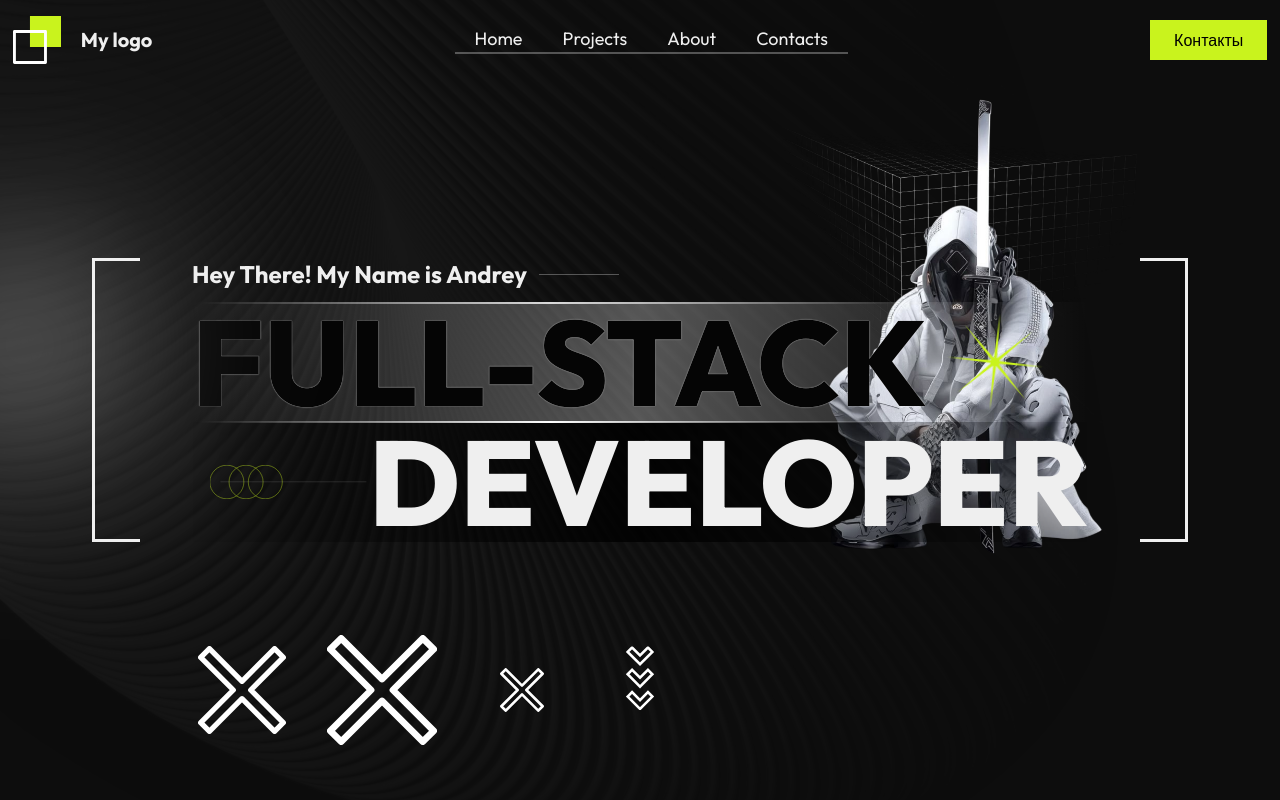
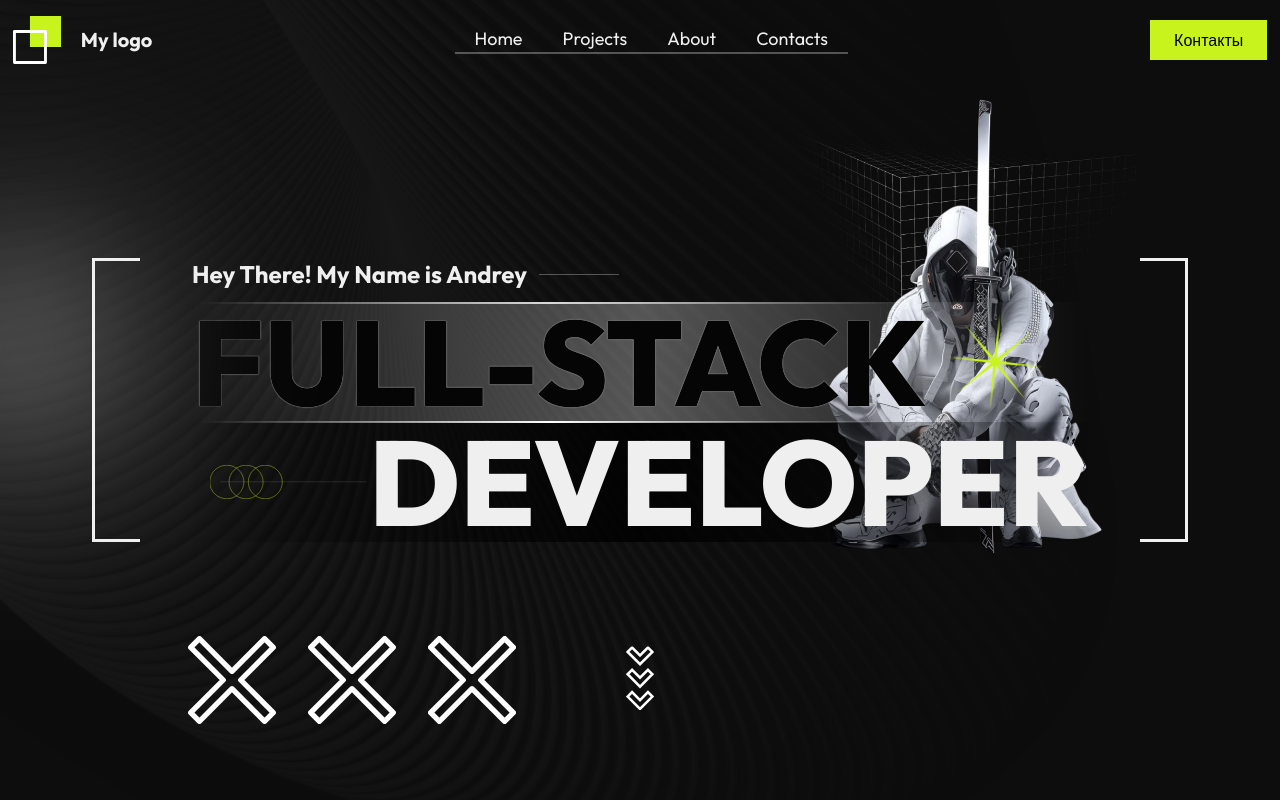
Before and after one commit to unrealchayka/main-portfolio, a Next.js app: page / in a window 1280 px wide. Shown: the top 800 px of the page. Built offline with nearby package versions, Linux system fonts and the light colour scheme.

Commit message:
fixed cross

```diff
--- a/app/page.tsx
+++ b/app/page.tsx
@@ -11,8 +11,8 @@ export default function () {
       <Preview />
       <About />
       <InfiniteSlider speed={0.4} words={['Creative', 'Innovative', 'Designer', 'Digital', 'IT', 'Backend', 'Frontend', 'Full-stack', 'Web Dev', '#Hello_World_XD', 'Skills', 'world',]} />
-      <Skills/>
-      <Contact/>
+      <Skills />
+      <Contact />
     </>
   );
 }
@@ -46,8 +46,9 @@ function Preview() {
         />
       </div>
 
-      <div className="absolute flex gap-4 sm:gap-10 top-[70%] sm:top-[80%] left-[5%] sm:left-[15%] w-[80%] sm:w-[500px]">
-        {[80, 60, 40].map((size, index) => (
+
+      <div className="absolute flex gap-3 sm:gap-6 md:gap-10 top-[70%] sm:top-[70%] md:top-[80%] left-[5%] sm:left-[10%] md:left-[15%] w-[90%] sm:w-[80%] md:w-[500px]">
+        {[1, 2, 3].map((item, index) => (
           <motion.div
             key={index}
             className="flex justify-center items-center"
@@ -55,15 +56,16 @@ function Preview() {
               repeat: Infinity,
               repeatType: "reverse",
               duration: 2,
-              delay: index * 0.2,
+              delay: index * 0.1,
               ease: "easeInOut"
             }}
             initial={{ scale: 1 }}
             animate={{ scale: 1.1 }}
           >
+
             <Image
               src='/cross.svg'
-              className={`w-[${size}%]`}
+              className='w-8 h-8 sm:w-10 sm:h-10 md:w-15 md:h-15 lg:w-20 lg:h-20'
               width={100}
               height={100}
               alt="cross-icon"
@@ -220,7 +222,7 @@ function About() {
   )
 }
 
-function Skills(){
+function Skills() {
   const [activeCategory, setActiveCategory] = useState<string | null>(null);
 
   const skillsData = {
@@ -264,8 +266,7 @@ function Skills(){
                 {category === 'others' && 'Другие навыки'}
               </span>
               <svg
-                className={`w-5 h-5 transform transition-transform ${
-                  activeCategory === category ? 'rotate-180' : ''
+                className={`w-5 h-5 transform transition-transform ${activeCategory === category ? 'rotate-180' : ''
                   }`}
                 fill="none"
                 stroke="currentColor"
@@ -302,8 +303,8 @@ function Skills(){
 };
 
 
-function Contact(){
-  return(
+function Contact() {
+  return (
     <div className="bg-black py-[5%]">
       <div className="container m-auto">
         <div className="flex flex-col items-center text-[20px] sm:text-[25px] lg:text-[40px] md:text-[30px] xl:text-[100px]">
```
Lines whose indentation alone changed are shown as unchanged.
